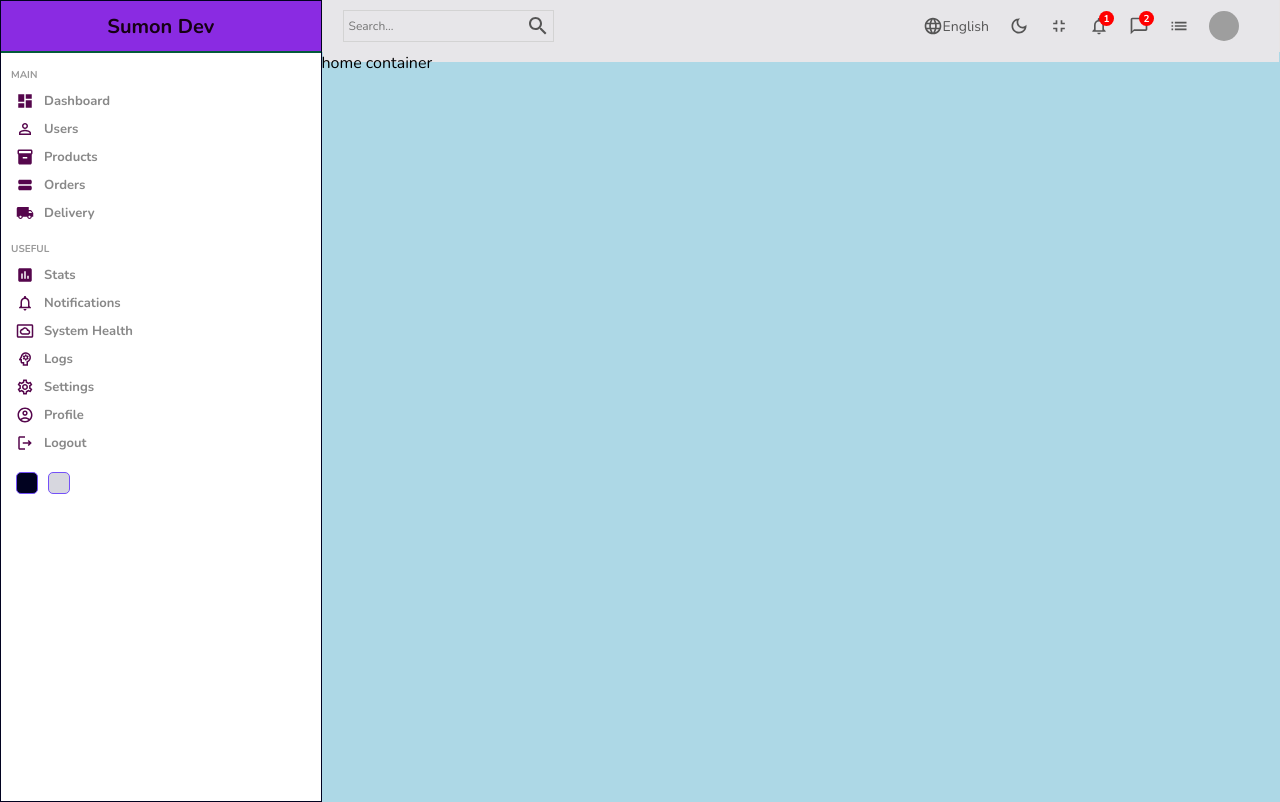
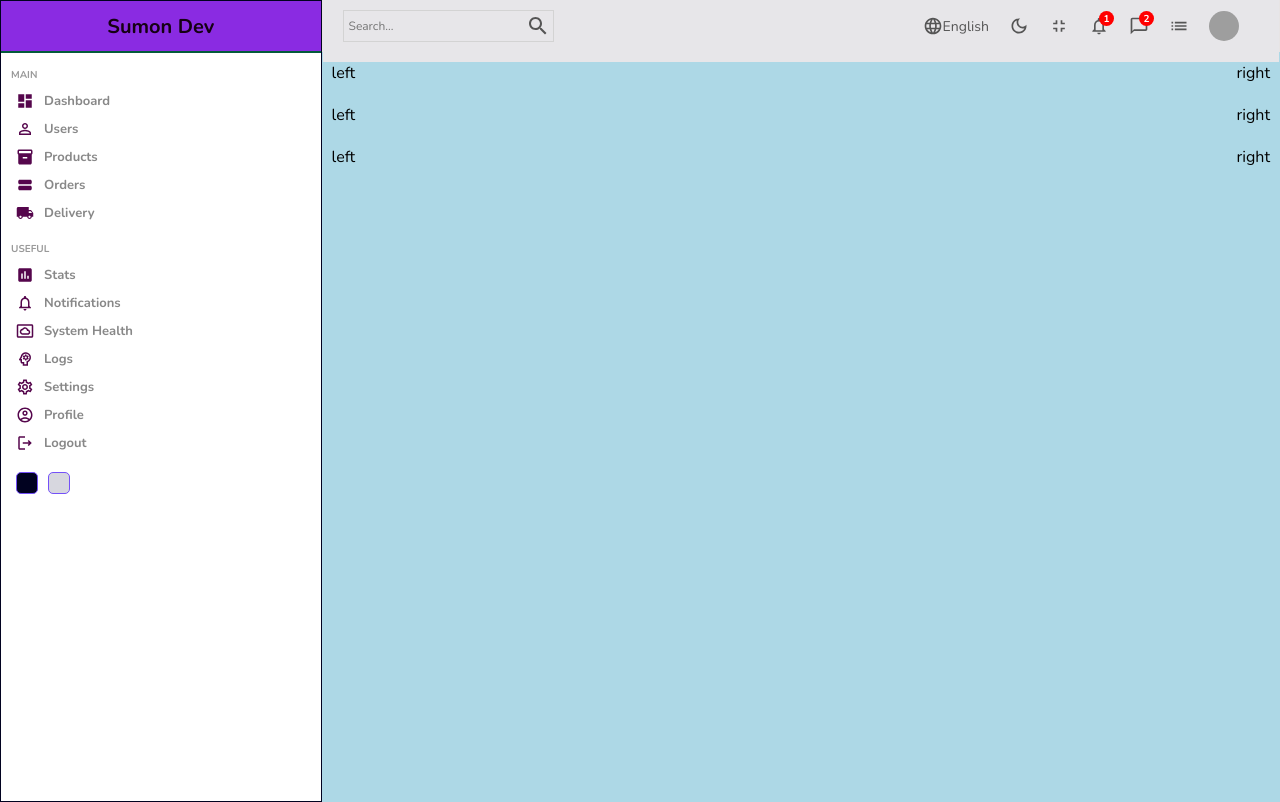
Before and after one commit to sumonaung23/react-admin-panel, a React (Create React App) app: page / in a window 1280 px wide. Built offline with nearby package versions, Linux system fonts and the light colour scheme; grey boxes are pictures that could not be loaded.

Commit message:
added widget components inside Home

```diff
--- a/src/pages/home/Home.jsx
+++ b/src/pages/home/Home.jsx
@@ -2,6 +2,7 @@ import React from 'react'
 import './Home.scss'
 import Sidebar from '../../components/sidebar/Sidebar'
 import Navbar from '../../components/navbar/Navbar'
+import Widget from '../../components/widget/Widget'
 
 const Home = () => {
     return (
@@ -9,7 +10,11 @@ const Home = () => {
             <Sidebar />
             <div className="homeContainer">
                 <Navbar />
-                home container
+                <div className="widgets">
+                    <Widget />
+                    <Widget />
+                    <Widget />
+                </div>
             </div>
         </div>
     )
```
